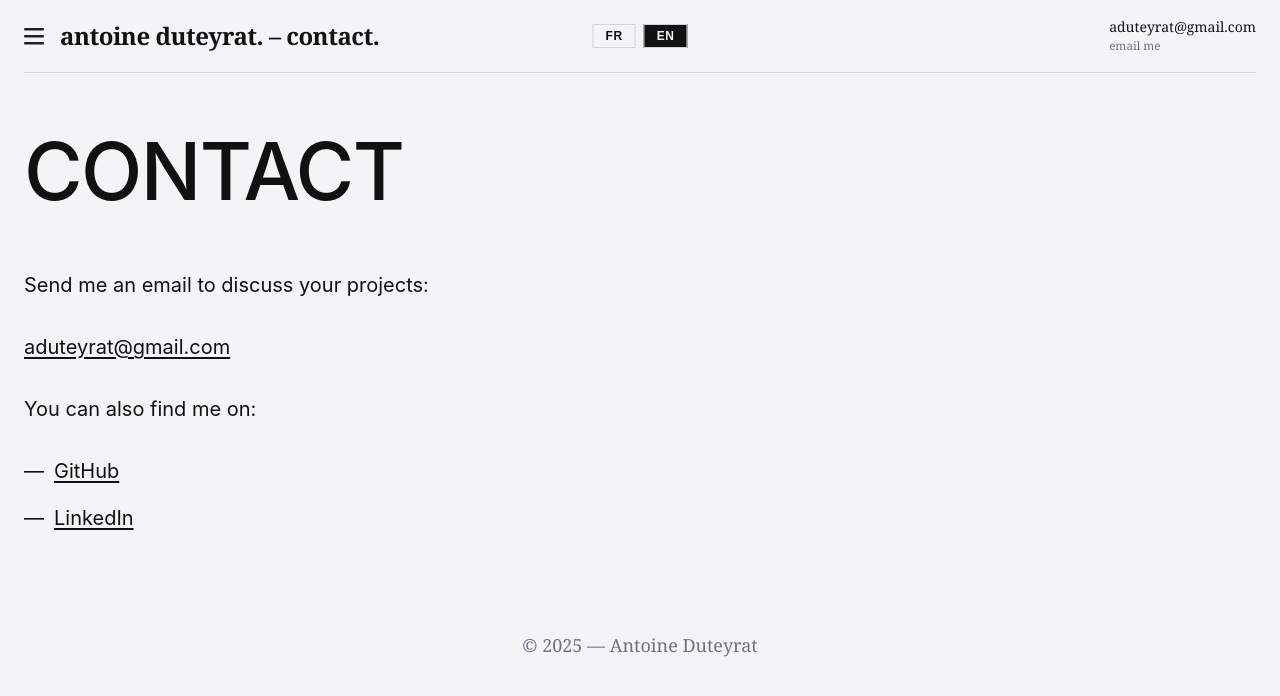
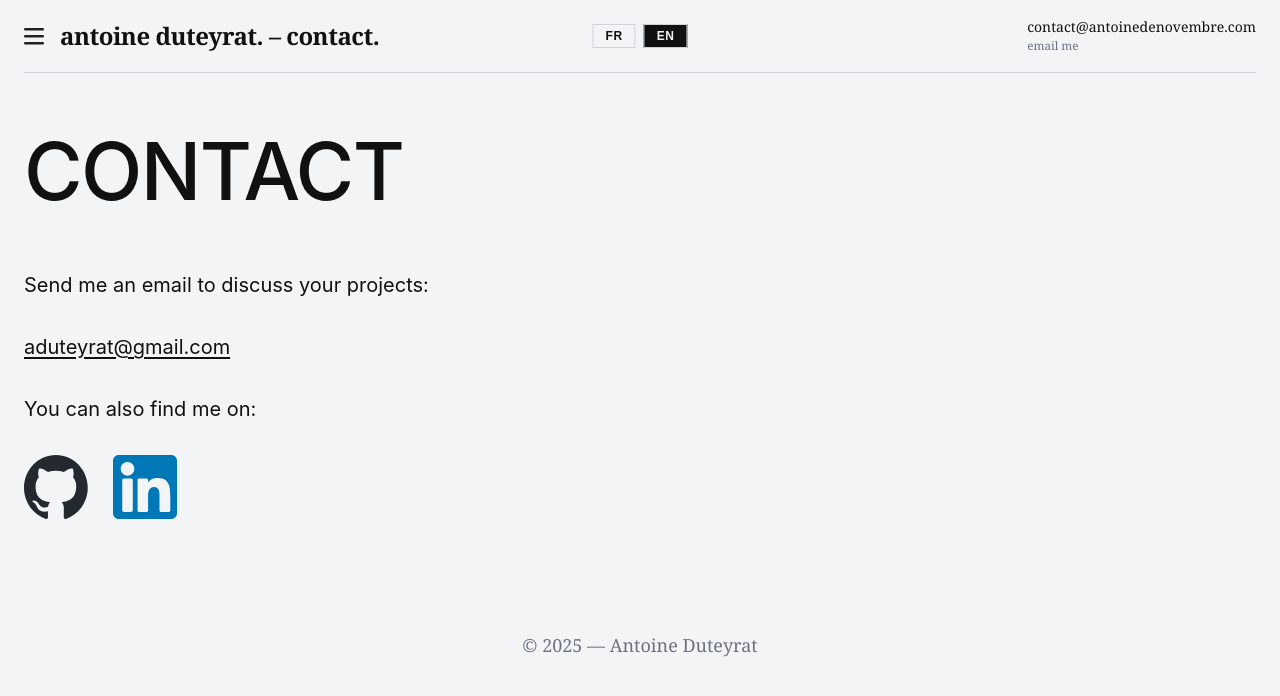
Before and after one commit to antoinedenovembre/antoinedenovembre.com, a plain HTML site: page contact.html in a window 1280 px wide. Drawn offline with Linux system fonts and the light colour scheme.

Commit message:
Add icons to contact page

```diff
--- a/contact.html
+++ b/contact.html
@@ -26,7 +26,7 @@
                 </div>
             </div>
             <div class="contact" aria-label="Contact">
-                <a href="mailto:aduteyrat@gmail.com">aduteyrat@gmail.com</a><br />
+                <a href="mailto:contact@antoinedenovembre.com">contact@antoinedenovembre.com</a><br />
                 <small data-translate="header.contact_label">email me</small>
             </div>
         </div>
@@ -39,12 +39,13 @@
                 <p data-translate="modal.contact.content.0">Envoyez-moi un email pour discuter de vos projets :</p>
                 <p><a href="mailto:aduteyrat@gmail.com">aduteyrat@gmail.com</a></p>
                 <p data-translate="modal.contact.content.1">Vous pouvez aussi me retrouver sur :</p>
-                <ul>
-                    <li><a href="https://github.com/antoinedenovembre" target="_blank"
-                            data-translate="modal.contact.links.github">GitHub</a></li>
-                    <li><a href="https://www.linkedin.com/in/antoine-duteyrat" target="_blank"
-                            data-translate="modal.contact.links.linkedin">LinkedIn</a></li>
-                </ul>
+                <a href="https://github.com/antoinedenovembre" target="_blank" aria-label="GitHub">
+                    <img src="img/github.svg" alt="GitHub" width="64" height="64" />
+                </a>
+                <div style="width:16px; display:inline-block;"></div>
+                <a href="https://www.linkedin.com/in/antoine-duteyrat" target="_blank" aria-label="LinkedIn">
+                    <img src="img/linkedin.svg" alt="LinkedIn" width="64" height="64" />
+                </a>
             </div>
         </section>
     </main>
--- a/style/content.css
+++ b/style/content.css
@@ -24,7 +24,7 @@
     color: var(--fg);
 }
 
-.content-body a {
+.content-body a:not(:has(img)) {
     color: var(--fg);
     text-decoration: underline;
     text-decoration-thickness: 2px;
```
Also changed, not shown: index.html (+1 -1 lines), resume.html (+1 -1 lines), whoami.html (+1 -1 lines), work.html (+1 -1 lines), img/github.svg (added), img/linkedin.svg (added).
